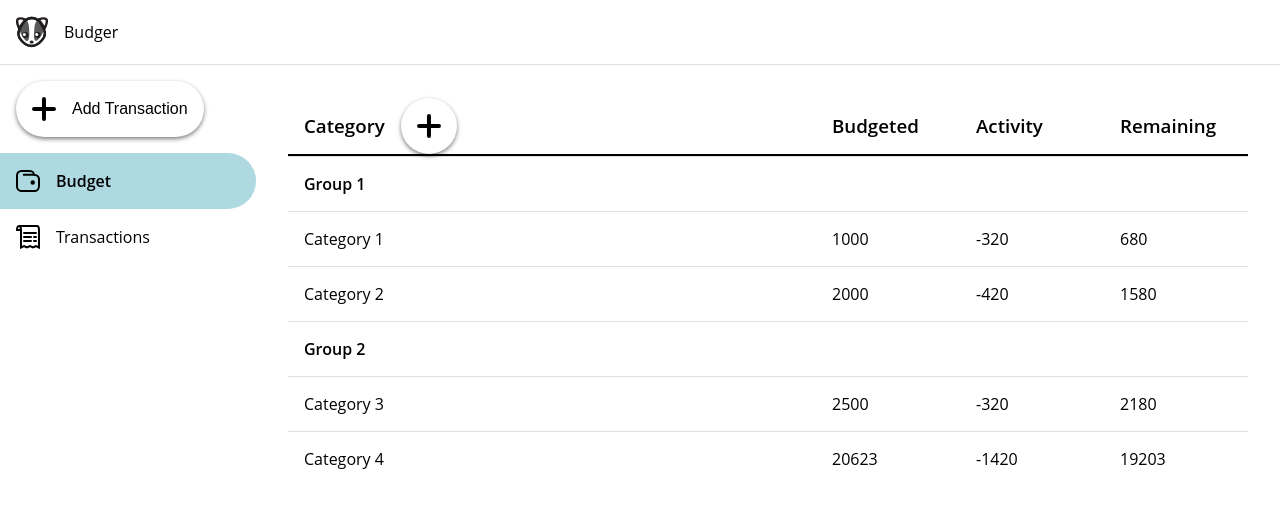
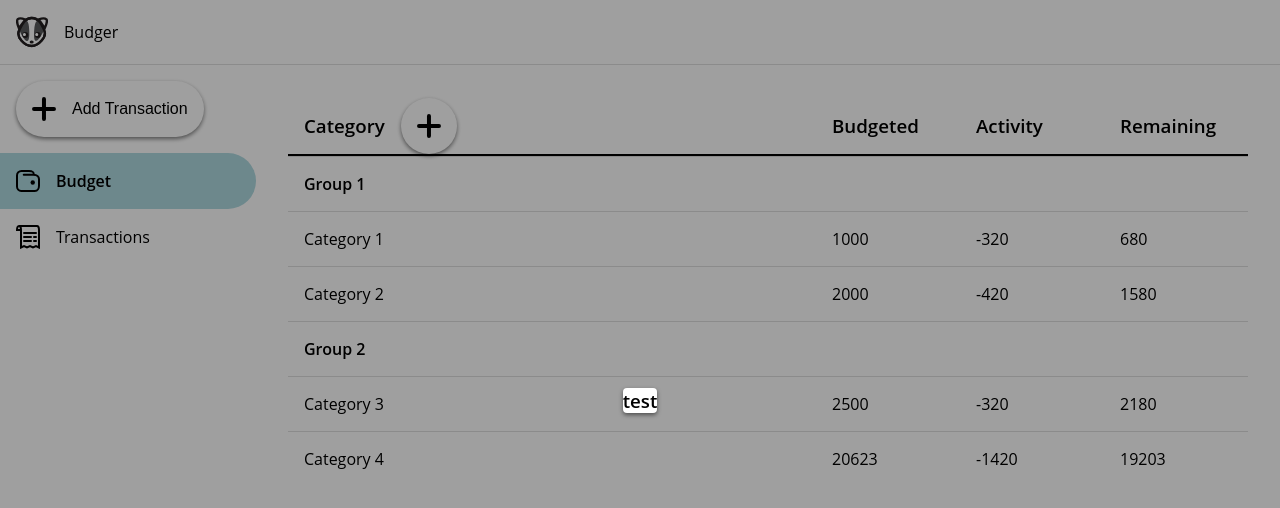
Before and after one commit to itscharlieliu/budger, a React (Create React App) app: page /budget in a window 1280 px wide. Both pictures are taken after a click on the button 428 px from the left and 125 px from the top of the page. Shown: the top 508 px of the page. Built offline with nearby package versions, Linux system fonts and the light colour scheme; the HTML template or start-up script is replaced by a standard one.

Commit message:
Add modal for add category

```diff
--- a/src/components/screens/BudgetScreen.tsx
+++ b/src/components/screens/BudgetScreen.tsx
@@ -1,4 +1,4 @@
-import React from "react";
+import React, { useState } from "react";
 import { connect, ResolveThunks } from "react-redux";
 import styled from "styled-components";
 
@@ -10,6 +10,7 @@ import { BudgetCategory, BudgetGroup } from "../../store/budget/budgetInterfaces
 import Button from "../common/Button";
 import ScreenContainer from "../common/ScreenContainer";
 import { ReactComponent as PlusIcon } from "../../resources/images/plusIcon.svg";
+import Modal from "../common/Modal";
 
 interface StateProps {
     totalBudget: BudgetGroup[];
@@ -63,11 +64,16 @@ const BudgetCategoryText = styled.span`
 `;
 
 const BudgetHeader = (props: ResolveThunks<BudgetHeaderProps>): JSX.Element => {
+    const [isAddingCategory, setIsAddingCategory] = useState(false);
+
     return (
         <>
             <BudgetHeaderContainer>
+                <Modal visible={isAddingCategory} onClose={() => setIsAddingCategory(false)}>
+                    <div>test</div>
+                </Modal>
                 <span>{t("category")}</span>
-                <BudgetHeaderButton icon={<PlusIcon />} flat onClick={() => props.addCategory("test")} />
+                <BudgetHeaderButton icon={<PlusIcon />} flat onClick={() => setIsAddingCategory(true)} />
             </BudgetHeaderContainer>
             <BudgetHeaderContainer>{t("budgeted")}</BudgetHeaderContainer>
             <BudgetHeaderContainer>{t("activity")}</BudgetHeaderContainer>
```
